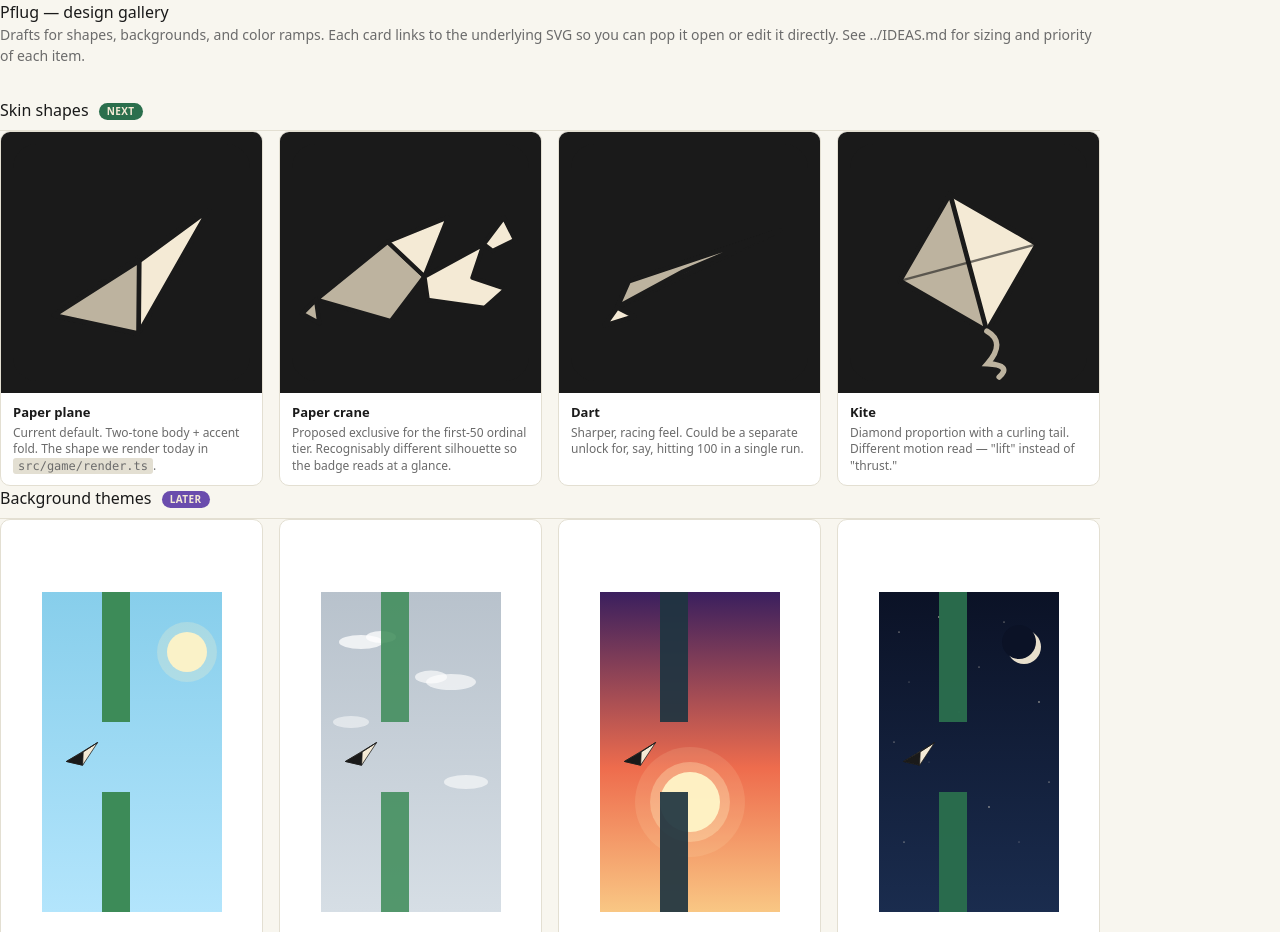
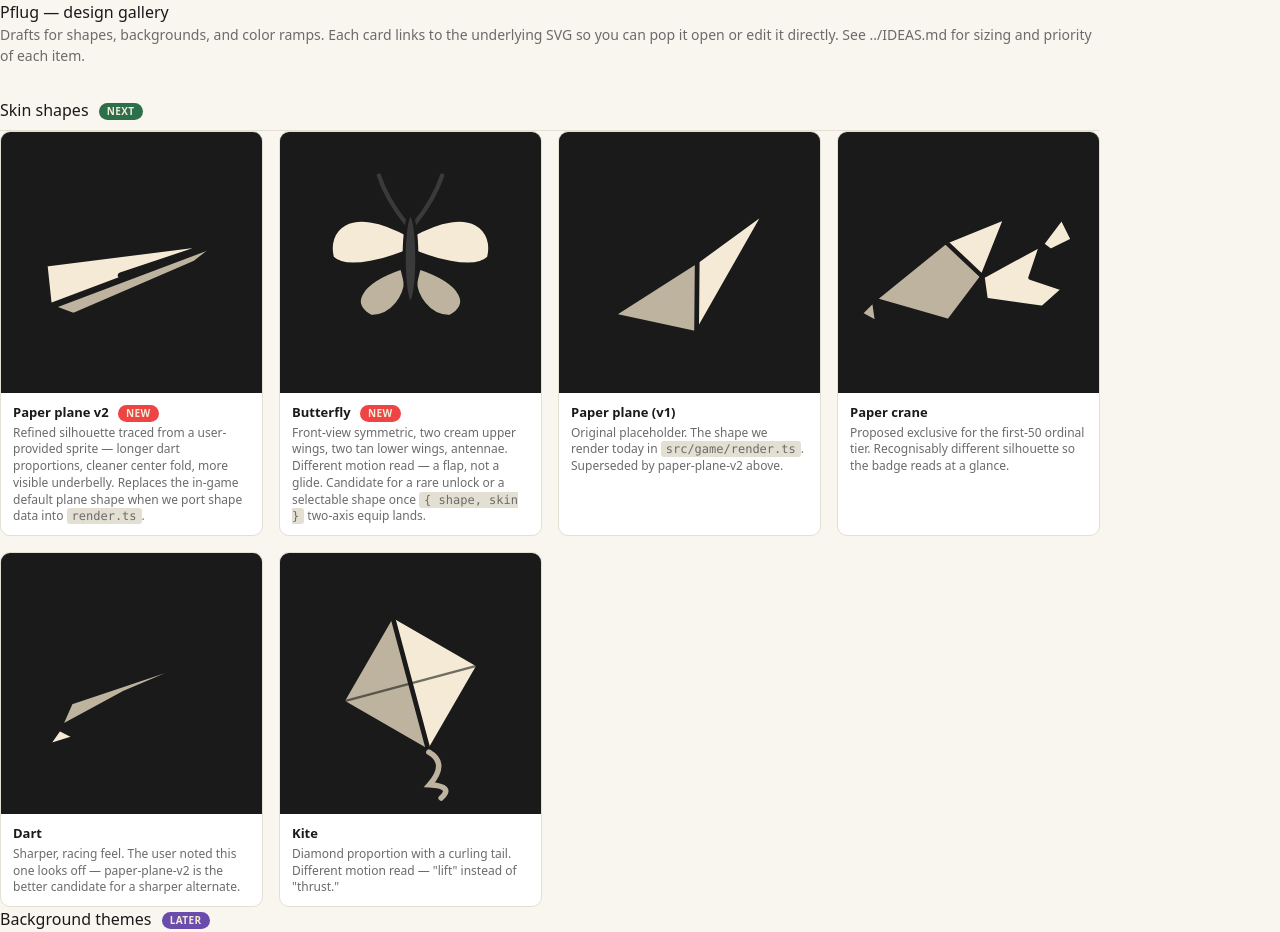
Before and after one commit to Horsti95/Flappy-Remix, a website built with Vite: page design/index.html in a window 1280 px wide. Shown: the top 932 px of the page. Built offline with nearby package versions, Linux system fonts and the light colour scheme; no server answers.

Commit message:
design: add user-provided paper plane v2 + butterfly sprites
Two new editable SVG sketches in design/skins/, traced from the
user-provided raster sprites that match our cream + tan + dark-outline
palette.

paper-plane-v2.svg refines the original paper-plane silhouette: longer
dart proportions, cleaner center fold, more visible underbelly accent.
This is the candidate replacement for the in-game default plane shape
when we port shape data into render.ts (currently the renderer hardcodes
the older silhouette).

butterfly.svg is a new character direction entirely — front-view
symmetric, two cream upper wings, two tan lower wings, antennae.
Different motion read from a side-view plane (flap, not glide). Worth
shipping later as a rare unlock or as a selectable shape once the
{ shape, skin } two-axis equip lands.

Gallery index.html now displays both new sprites alongside the existing
ones with descriptions explaining where each fits in the roadmap.

```diff
--- a/design/index.html
+++ b/design/index.html
@@ -39,6 +39,7 @@
     .pill.next   { background: #2b6f4d; }
     .pill.later  { background: #6a4cad; }
     .pill.maybe  { background: #9a7a3a; }
+    .pill.fresh  { background: #ef4444; }
     code { font-family: ui-monospace, Menlo, monospace; background: var(--line); padding: 1px 5px; border-radius: 3px; font-size: 12px; }
     a { color: var(--ink); }
   </style>
@@ -54,9 +55,17 @@
 
   <h2>Skin shapes <span class="pill next">next</span></h2>
   <div class="grid">
+    <a class="card" href="skins/paper-plane-v2.svg" target="_blank">
+      <div class="frame"><object data="skins/paper-plane-v2.svg" type="image/svg+xml"></object></div>
+      <div class="meta"><div class="name">Paper plane v2 <span class="pill fresh">new</span></div><div class="desc">Refined silhouette traced from a user-provided sprite — longer dart proportions, cleaner center fold, more visible underbelly. Replaces the in-game default plane shape when we port shape data into <code>render.ts</code>.</div></div>
+    </a>
+    <a class="card" href="skins/butterfly.svg" target="_blank">
+      <div class="frame"><object data="skins/butterfly.svg" type="image/svg+xml"></object></div>
+      <div class="meta"><div class="name">Butterfly <span class="pill fresh">new</span></div><div class="desc">Front-view symmetric, two cream upper wings, two tan lower wings, antennae. Different motion read — a flap, not a glide. Candidate for a rare unlock or a selectable shape once <code>{ shape, skin }</code> two-axis equip lands.</div></div>
+    </a>
     <a class="card" href="skins/paper-plane.svg" target="_blank">
       <div class="frame"><object data="skins/paper-plane.svg" type="image/svg+xml"></object></div>
-      <div class="meta"><div class="name">Paper plane</div><div class="desc">Current default. Two-tone body + accent fold. The shape we render today in <code>src/game/render.ts</code>.</div></div>
+      <div class="meta"><div class="name">Paper plane (v1)</div><div class="desc">Original placeholder. The shape we render today in <code>src/game/render.ts</code>. Superseded by paper-plane-v2 above.</div></div>
     </a>
     <a class="card" href="skins/paper-crane.svg" target="_blank">
       <div class="frame"><object data="skins/paper-crane.svg" type="image/svg+xml"></object></div>
@@ -64,7 +73,7 @@
     </a>
     <a class="card" href="skins/dart.svg" target="_blank">
       <div class="frame"><object data="skins/dart.svg" type="image/svg+xml"></object></div>
-      <div class="meta"><div class="name">Dart</div><div class="desc">Sharper, racing feel. Could be a separate unlock for, say, hitting 100 in a single run.</div></div>
+      <div class="meta"><div class="name">Dart</div><div class="desc">Sharper, racing feel. The user noted this one looks off — paper-plane-v2 is the better candidate for a sharper alternate.</div></div>
     </a>
     <a class="card" href="skins/kite.svg" target="_blank">
       <div class="frame"><object data="skins/kite.svg" type="image/svg+xml"></object></div>
```
Also changed, not shown: design/skins/butterfly.svg (added), design/skins/paper-plane-v2.svg (added).
